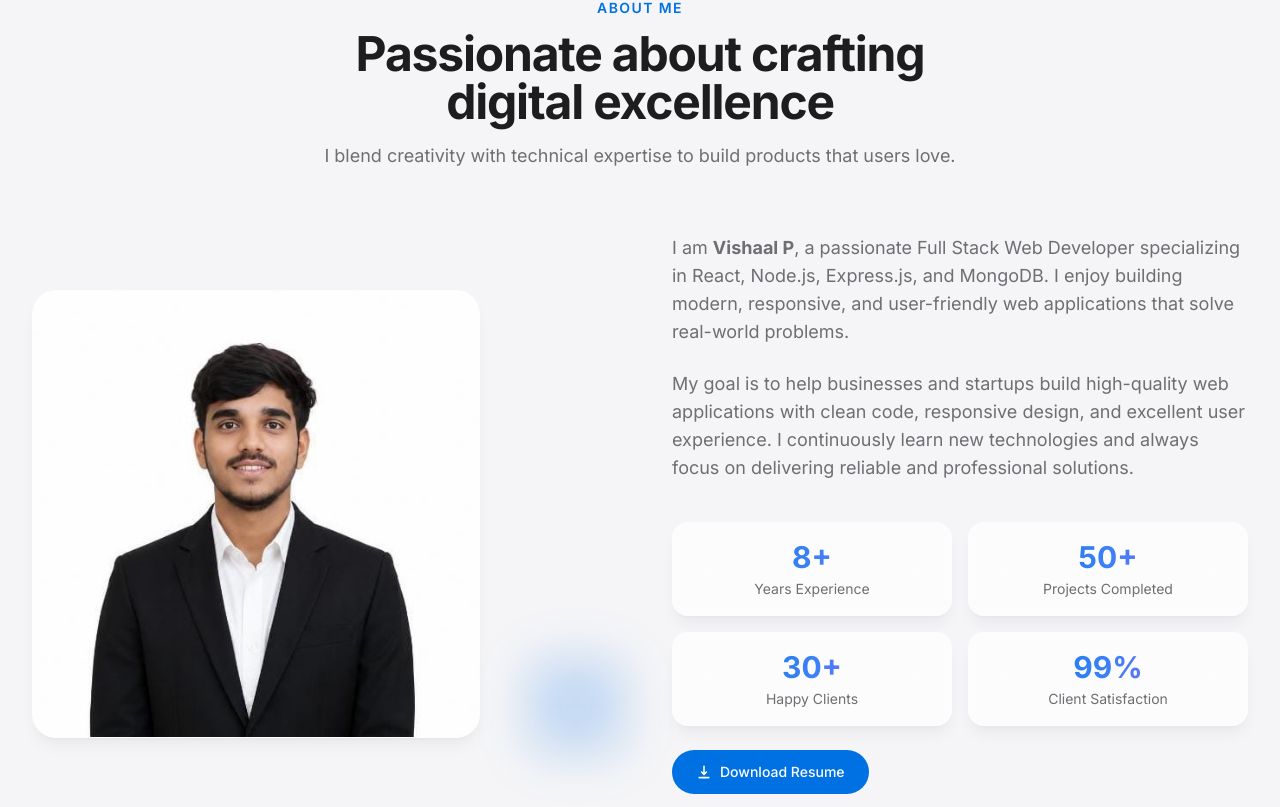
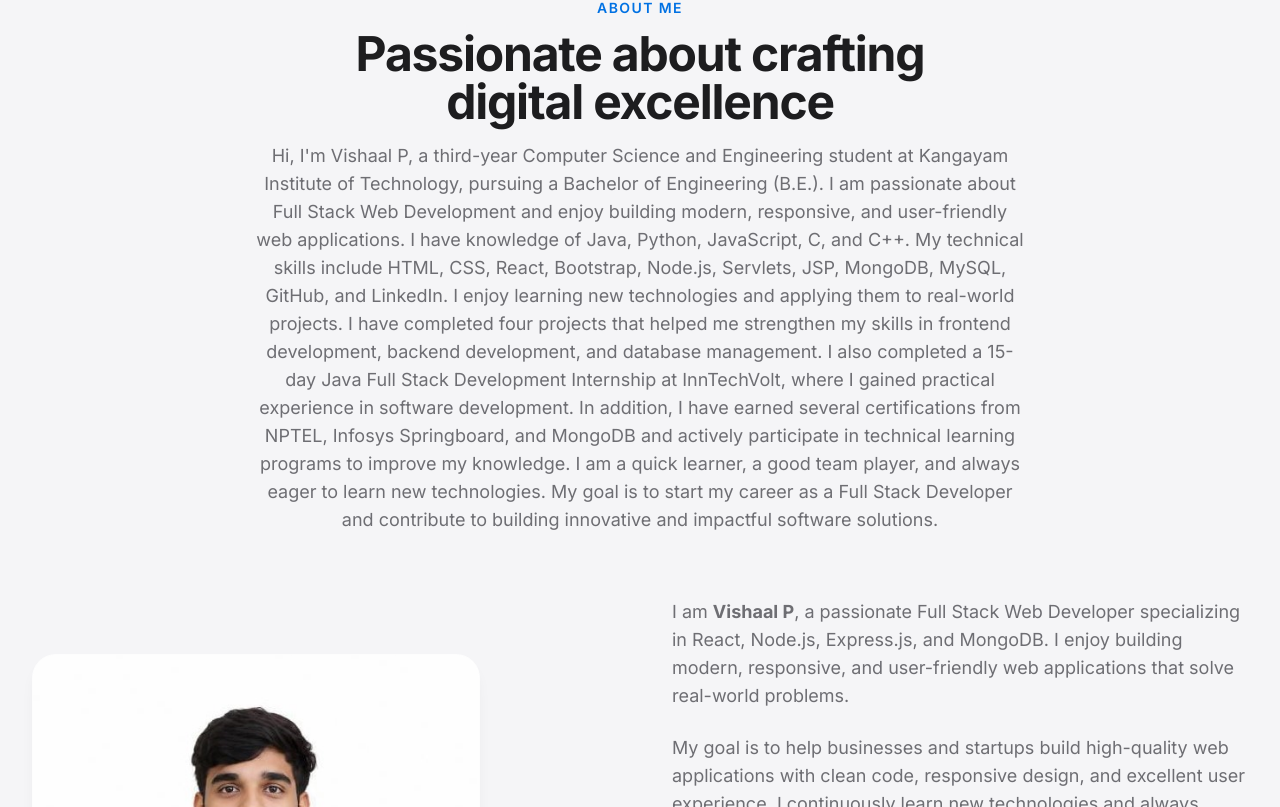
Before and after one commit to vishaalcibi-ops/my-portfolio, a React (Vite) app: page / in a window 1280 px wide. Shown: the part 933-1740 px from the top of the page. Built offline with nearby package versions, Linux system fonts and the light colour scheme.

Commit message:
updated portfolio

```diff
--- a/src/components/sections/About.jsx
+++ b/src/components/sections/About.jsx
@@ -16,7 +16,15 @@ export default function About() {
         <SectionHeading
           label="About Me"
           title="Passionate about crafting digital excellence"
-          description="I blend creativity with technical expertise to build products that users love."
+          description="Hi, I'm Vishaal P, a third-year Computer Science and Engineering student at Kangayam Institute of Technology, pursuing a Bachelor of Engineering (B.E.). I am passionate about Full Stack Web Development and enjoy building modern, responsive, and user-friendly web applications.
+
+I have knowledge of Java, Python, JavaScript, C, and C++. My technical skills include HTML, CSS, React, Bootstrap, Node.js, Servlets, JSP, MongoDB, MySQL, GitHub, and LinkedIn. I enjoy learning new technologies and applying them to real-world projects.
+
+I have completed four projects that helped me strengthen my skills in frontend development, backend development, and database management. I also completed a 15-day Java Full Stack Development Internship at InnTechVolt, where I gained practical experience in software development.
+
+In addition, I have earned several certifications from NPTEL, Infosys Springboard, and MongoDB and actively participate in technical learning programs to improve my knowledge.
+
+I am a quick learner, a good team player, and always eager to learn new technologies. My goal is to start my career as a Full Stack Developer and contribute to building innovative and impactful software solutions."
         />
 
         <div className="grid grid-cols-1 lg:grid-cols-2 gap-12 lg:gap-16 items-center">
```
Also changed, not shown: public/assets/skin-risk.png (deleted).
